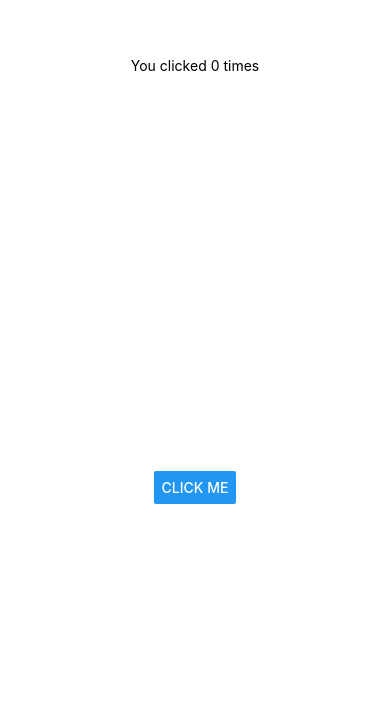
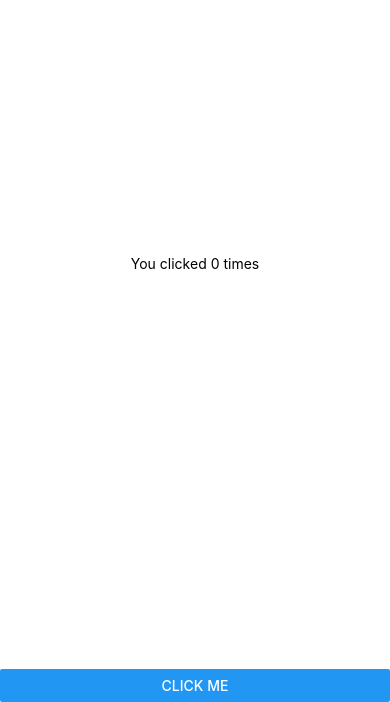
Before and after one commit to markokostovski/rn-expo-todo, a React Native app: screen / in a window 390 px wide. Shown: the part 142-844 px from the top of the page. Built offline with nearby package versions, Linux system fonts and the light colour scheme.

Commit message:
exmaple centered flexbox

```diff
--- a/App.js
+++ b/App.js
@@ -5,11 +5,32 @@ export default () => {
   const [count, setCount] = useState(0);
 
   return (
-    <View
-      style={{ flex: 1, justifyContent: "space-around", alignItems: "center" }}
-    >
-      <Text>You clicked {count} times</Text>
-      <Button onPress={() => setCount(count + 1)} title="Click me" />
+    <View style={styles.container}>
+      <View style={styles.text}>
+        <Text>You clicked {count} times</Text>
+      </View>
+      <Button
+        style={styles.button}
+        onPress={() => setCount(count + 1)}
+        title="Click me"
+      />
     </View>
   );
 };
+
+const styles = StyleSheet.create({
+  container: {
+    display: "flex",
+    flex: 1
+  },
+  text: {
+    flex: 1,
+    flexDirection: "column",
+    justifyContent: "center",
+    alignItems: "center"
+  },
+  button: {
+    flex: 0,
+    display: "none"
+  }
+});
```
